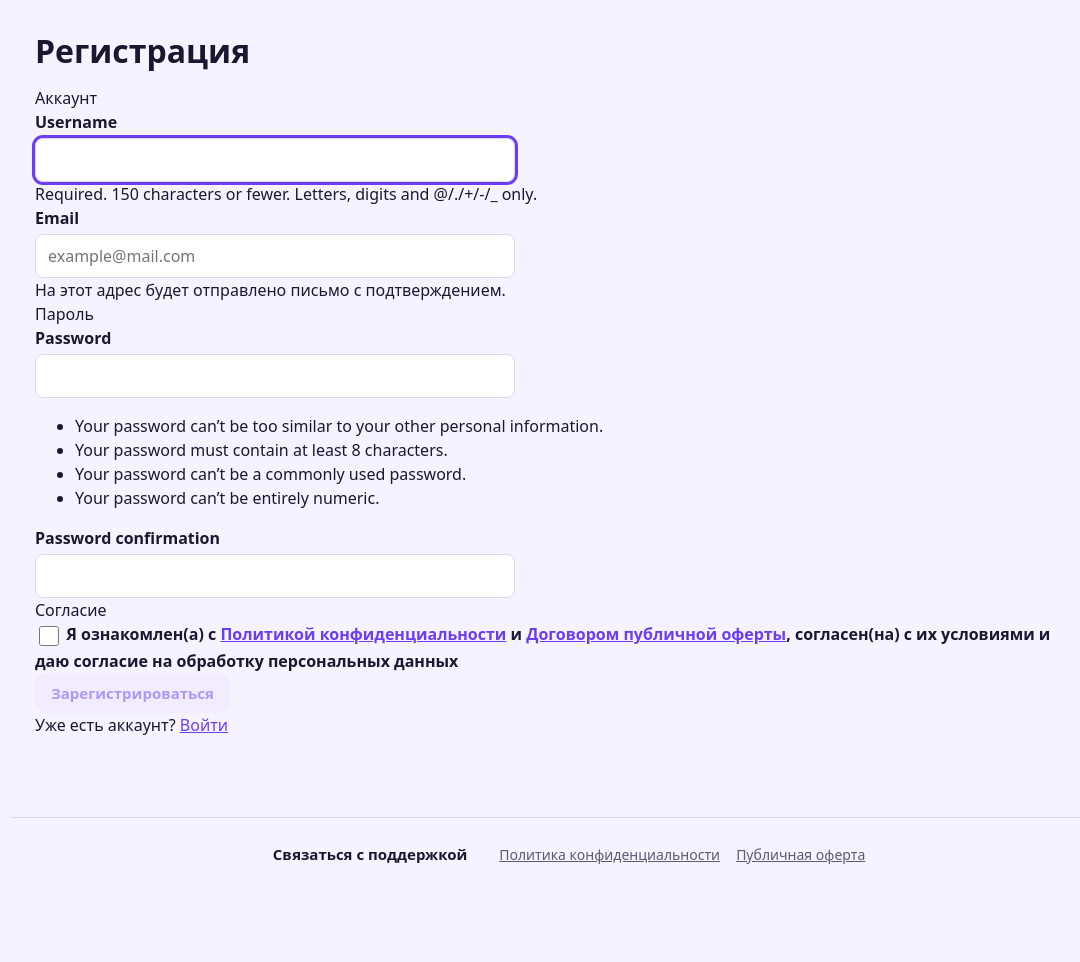
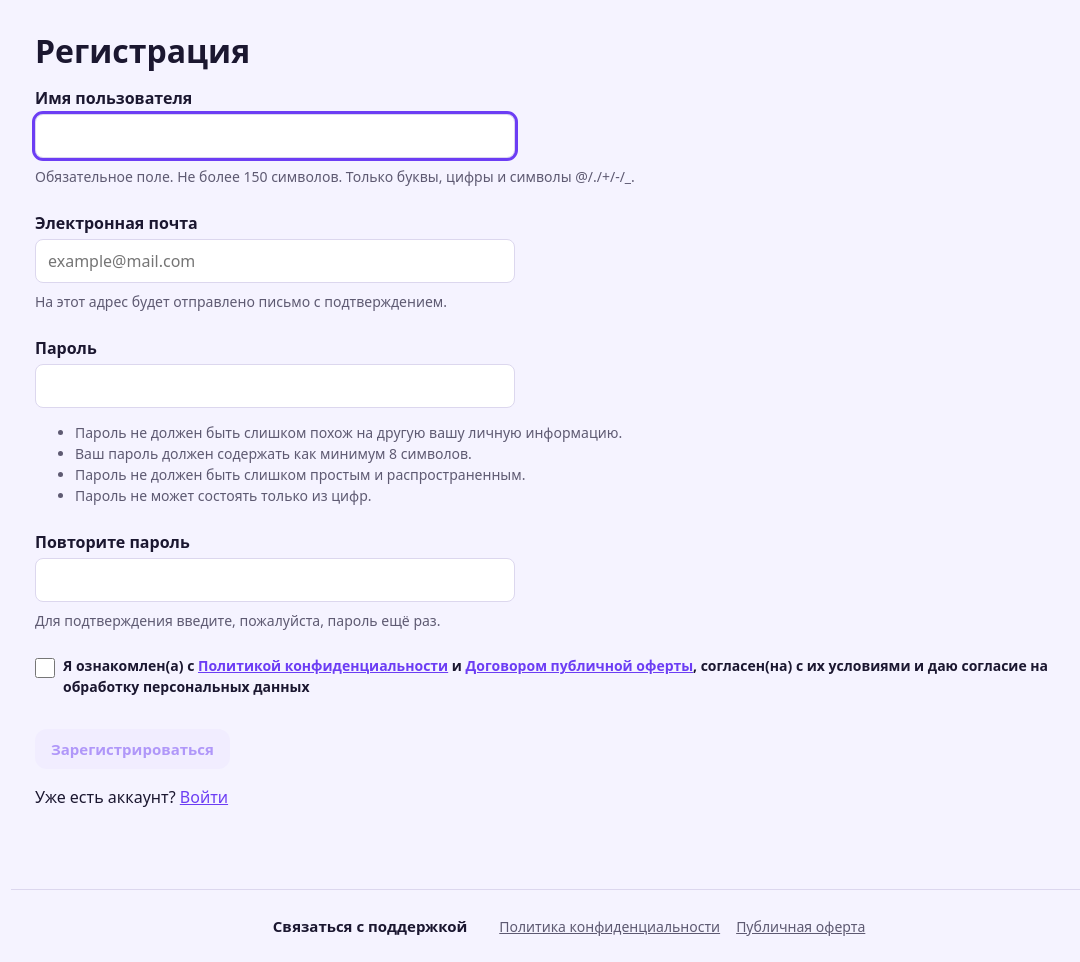
Before and after one commit to alekfo/quiz_project, a Django app: page /users/register/ in a window 1280 px wide. Shown: the part 65-1027 px from the top of the page, without its empty margins (79-1159 px from the left). Before the commit the page ends 929 px from the top, so only its background shows below. Run offline with Django 5.2, Linux system fonts and the light colour scheme.

Commit message:
Polish registration form, localize validation, and fix sidebar label layering

```diff
--- a/quiz_project/settings.py
+++ b/quiz_project/settings.py
@@ -160,7 +160,7 @@ AUTH_PASSWORD_VALIDATORS = [
 # Internationalization
 # https://docs.djangoproject.com/en/6.0/topics/i18n/
 
-LANGUAGE_CODE = 'en-us'
+LANGUAGE_CODE = 'ru'
 
 TIME_ZONE = 'Europe/Moscow'
 
--- a/static/css/main.css
+++ b/static/css/main.css
@@ -487,6 +487,7 @@ footer a {
         display: flex;
         position: sticky;
         top: var(--header-height);
+        z-index: 50;
         align-self: flex-start;
         flex: none;
         width: var(--rail-width);
@@ -1012,6 +1013,36 @@ a.tab {
     margin-top: var(--space-2);
 }
 
+.registration-form [aria-invalid="true"] {
+    border-color: var(--color-error-text);
+    outline: 1px solid var(--color-error-text);
+    outline-offset: 1px;
+}
+
+.registration-errors {
+    padding: var(--space-2) var(--space-3);
+    border-radius: var(--radius-sm);
+    background: var(--color-error-soft);
+    color: var(--color-error-text);
+    font-weight: 600;
+}
+
+.registration-consent {
+    display: flex;
+    align-items: flex-start;
+    gap: var(--space-2);
+    font-size: var(--font-sm);
+}
+
+.registration-consent input {
+    flex: none;
+    margin: 0.2em 0 0;
+}
+
+.registration-actions {
+    margin-block: var(--space-6) var(--space-4);
+}
+
 .form-actions {
     display: flex;
     flex-wrap: wrap;
--- a/users/templates/users/register.html
+++ b/users/templates/users/register.html
@@ -6,69 +6,68 @@
 <div class="auth-card">
   <h1>Регистрация</h1>
 
-  <form method="post">
+  <form method="post" class="registration-form">
     {% csrf_token %}
+
+    {% if form.username.errors or form.email.errors or form.password1.errors or form.password2.errors or form.privacy_policy.errors %}
+      <p class="registration-errors" role="alert">Исправьте ошибки в выделенных полях.</p>
+    {% endif %}
+    {{ form.non_field_errors }}
 
     <div style="position:absolute; left:-9999px; top:-9999px;" aria-hidden="true">
         {{ form.website }}
     </div>
 
     <div>
-      <div>Аккаунт</div>
-
-      <div>
-        <label for="{{ form.username.id_for_label }}">{{ form.username.label }}</label>
+      <div class="form-field">
+        <label for="{{ form.username.id_for_label }}">Имя пользователя</label>
         {{ form.username }}
-        {% if form.username.help_text %}<span>{{ form.username.help_text }}</span>{% endif %}
-        {% if form.username.errors %}<ul>{% for e in form.username.errors %}<li>{{ e }}</li>{% endfor %}</ul>{% endif %}
+        {{ form.username.errors }}
+        {% if form.username.help_text %}<span class="helptext" id="{{ form.username.auto_id }}_helptext">{{ form.username.help_text }}</span>{% endif %}
       </div>
 
-      <div>
-        <label for="{{ form.email.id_for_label }}">{{ form.email.label }}</label>
+      <div class="form-field">
+        <label for="{{ form.email.id_for_label }}">Электронная почта</label>
         {{ form.email }}
-        <span>На этот адрес будет отправлено письмо с подтверждением.</span>
-        {% if form.email.errors %}<ul>{% for e in form.email.errors %}<li>{{ e }}</li>{% endfor %}</ul>{% endif %}
+        {{ form.email.errors }}
+        <span class="helptext">На этот адрес будет отправлено письмо с подтверждением.</span>
       </div>
 
     </div>
 
     <div>
-      <div>Пароль</div>
-
-      <div>
-        <label for="{{ form.password1.id_for_label }}">{{ form.password1.label }}</label>
+      <div class="form-field">
+        <label for="{{ form.password1.id_for_label }}">Пароль</label>
         {{ form.password1 }}
-        {% if form.password1.help_text %}<span>{{ form.password1.help_text }}</span>{% endif %}
-        {% if form.password1.errors %}<ul>{% for e in form.password1.errors %}<li>{{ e }}</li>{% endfor %}</ul>{% endif %}
+        {{ form.password1.errors }}
+        <div class="helptext" id="{{ form.password1.auto_id }}_helptext">
+          {{ form.password1.help_text }}
+        </div>
       </div>
 
-      <div>
-        <label for="{{ form.password2.id_for_label }}">{{ form.password2.label }}</label>
+      <div class="form-field">
+        <label for="{{ form.password2.id_for_label }}">Повторите пароль</label>
         {{ form.password2 }}
-        {% if form.password2.errors %}<ul>{% for e in form.password2.errors %}<li>{{ e }}</li>{% endfor %}</ul>{% endif %}
+        {{ form.password2.errors }}
+        {% if form.password2.help_text %}<span class="helptext" id="{{ form.password2.auto_id }}_helptext">{{ form.password2.help_text }}</span>{% endif %}
       </div>
 
     </div>
 
-    <div>
-      <div>Согласие</div>
-      <div>
-        <div>
+    <div class="form-field">
+      <div class="registration-consent">
         {{ form.privacy_policy }}
-          <label for="{{ form.privacy_policy.id_for_label }}" class="privacy-policy-label">
+        <label for="{{ form.privacy_policy.id_for_label }}">
           Я ознакомлен(а) с
           <a href="{% url 'users:privacy_policy' %}" target="_blank">Политикой конфиденциальности</a>
           и <a href="{% url 'users:public_offer' %}" target="_blank">Договором публичной оферты</a>,
           согласен(на) с их условиями и даю согласие на обработку персональных данных
         </label>
       </div>
-        {% if form.privacy_policy.errors %}
-          <ul>{% for e in form.privacy_policy.errors %}<li>{{ e }}</li>{% endfor %}</ul>
-        {% endif %}
+      {{ form.privacy_policy.errors }}
     </div>
-      <div>
+    <div class="form-actions registration-actions">
       <button class="btn" type="submit" id="submit-btn" disabled>Зарегистрироваться</button>
-      </div>
     </div>
 
   </form>
```
Lines whose indentation alone changed are shown as unchanged.
